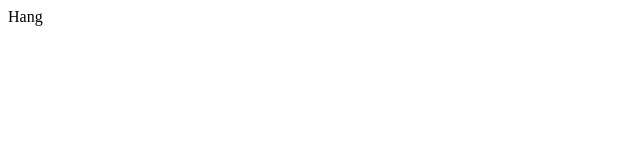
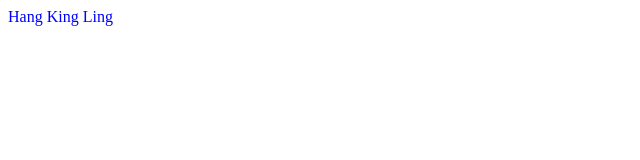
Before and after one commit to hangking/hangking.github.io, a plain HTML site: page index.html in a window 1280 px wide. Shown: the whole page, without its empty margins (0-640 px from the left). Drawn offline with Linux system fonts and the light colour scheme.

Commit message:
addedcolor

```diff
--- a/index.html
+++ b/index.html
@@ -1,6 +1,9 @@
 <!DOCTYPE html>
 <html>
+
 <body>
-Hang
+<div style="color:blue">
+Hang King Ling
+</div>
 </body>
 </html>
```
